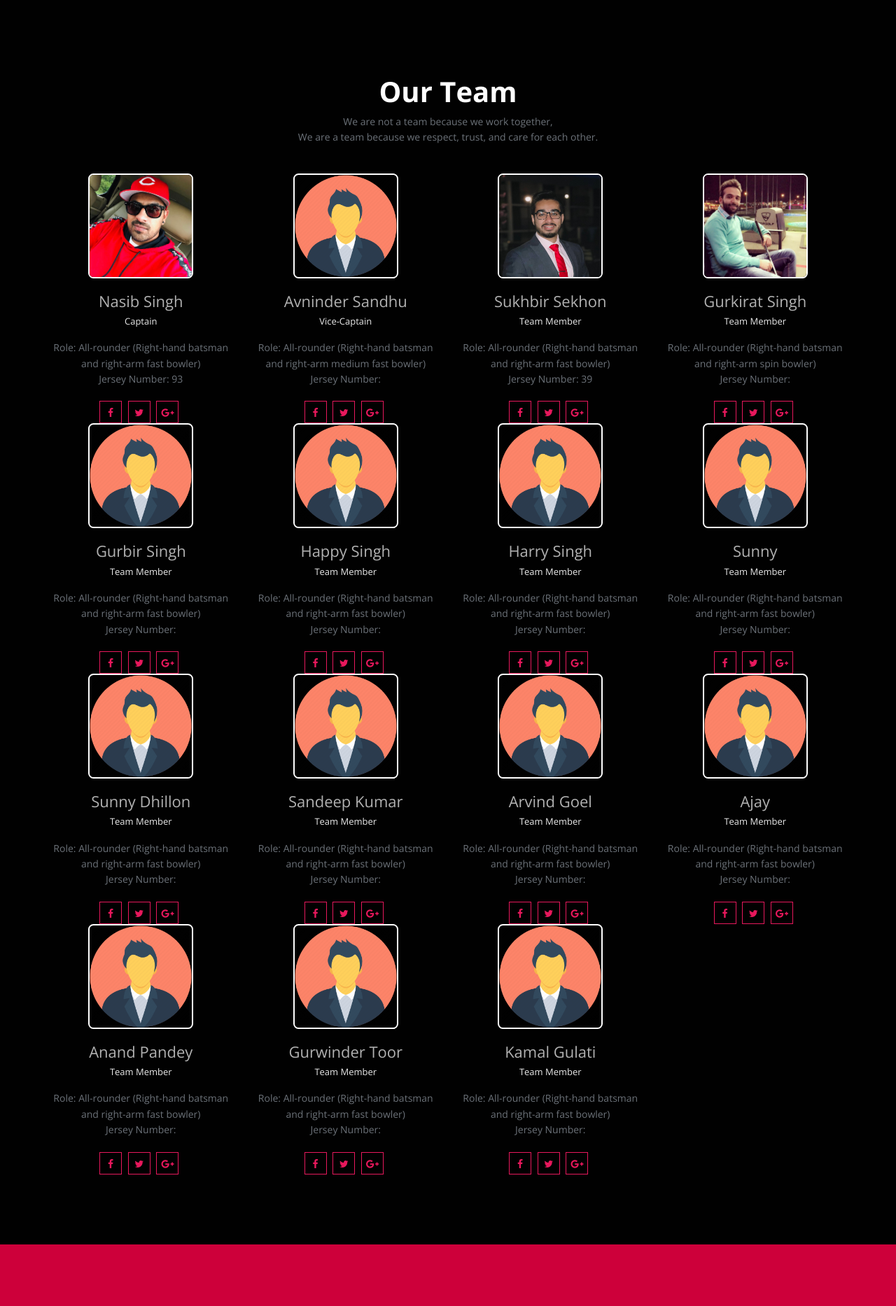
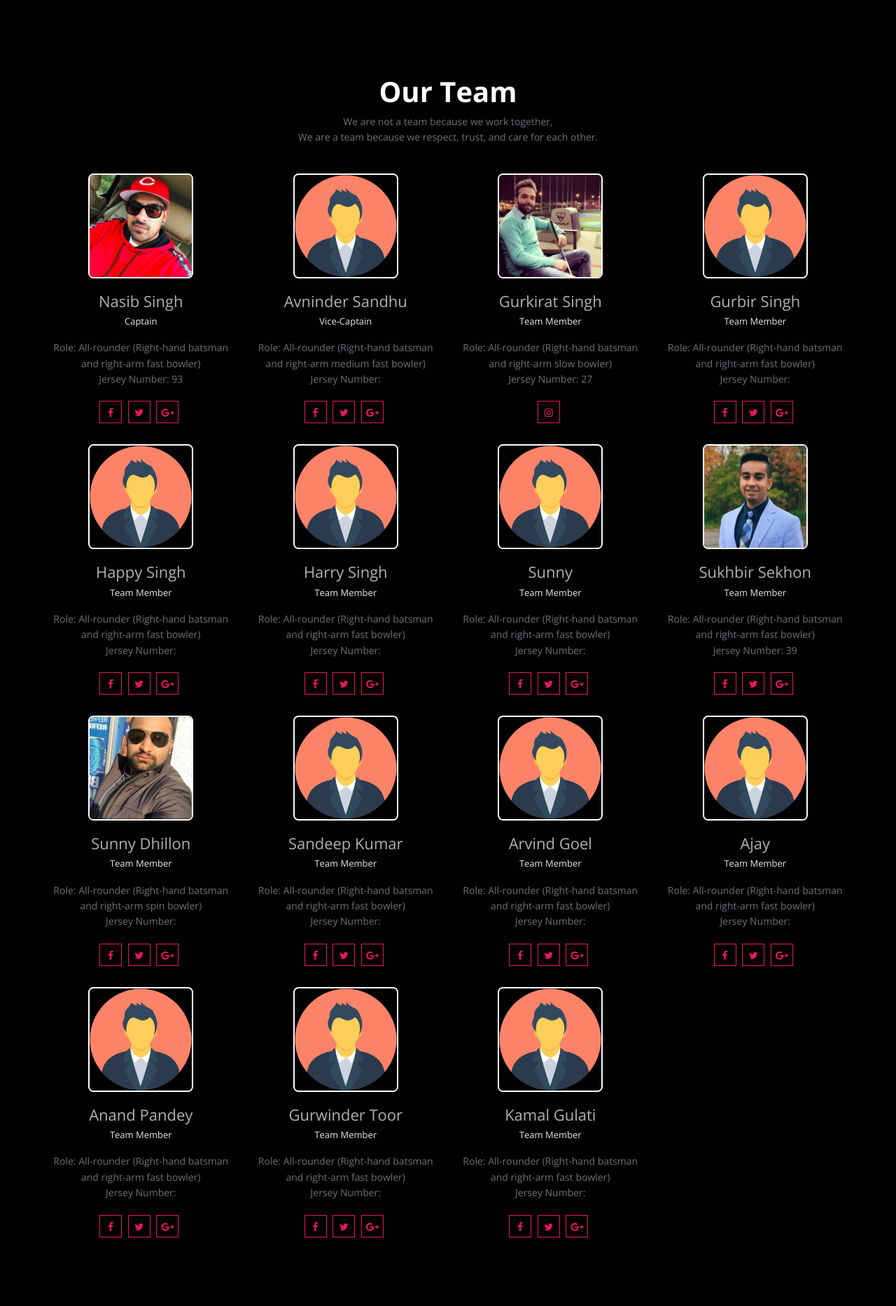
Before and after one commit to sukhbirsekhon/Cincy-Dayton-Cricket-Club, a PHP site: page / in a window 1280 px wide. Shown: the part 3164-5031 px from the top of the page at 70% size. Run offline with PHP 8.4, Linux system fonts and the light colour scheme; some libraries are stand-ins or nearby versions; some web fonts are replaced.

Commit message:
made few changes to team section

```diff
--- a/css/main.css
+++ b/css/main.css
@@ -615,6 +615,7 @@ ul.list-default li {
 .person {
 	max-width: 270px;
 	text-align: center;
+	margin-bottom: 30px;
 }
 .person img {
 	width: 150px;
--- a/index.html
+++ b/index.html
@@ -387,30 +387,16 @@
         </div>
       </div>
       <div class="col-md-3 col-sm-6">
-        <div class="person"> <img src="images/team-3.jpg" alt="" class="img-responsive">
-          <div class="person-content">
-            <h4>Sukhbir Sekhon</h4>
-            <h5 class="role">Team Member</h5>
-            <p>Role: All-rounder (Right-hand batsman and right-arm fast bowler) <br> Jersey Number: 39 </p>
-          </div>
-          <ul class="social-icons clearfix">
-            <li><a href="#" class=""><span class="fa fa-facebook"></span></a></li>
-            <li><a href="#" class=""><span class="fa fa-twitter"></span></a></li>
-            <li><a href="#" class=""><span class="fa fa-google-plus"></span></a></li>
-          </ul>
-        </div>
-      </div>
-      <div class="col-md-3 col-sm-6">
         <div class="person"> <img src="images/team-4.jpg" alt="" class="img-responsive">
           <div class="person-content">
             <h4>Gurkirat Singh</h4>
             <h5 class="role">Team Member</h5>
-            <p>Role: All-rounder (Right-hand batsman and right-arm spin bowler) <br> Jersey Number:  </p>
+            <p>Role: All-rounder (Right-hand batsman and right-arm slow bowler) <br> Jersey Number: 27  </p>
           </div>
           <ul class="social-icons clearfix">
-            <li><a href="#" class=""><span class="fa fa-facebook"></span></a></li>
-            <li><a href="#" class=""><span class="fa fa-twitter"></span></a></li>
-            <li><a href="#" class=""><span class="fa fa-google-plus"></span></a></li>
+            <li><a href="https://www.instagram.com/kirat_7691/" class=""><span class="fa fa-instagram"></span></a></li>
+            <!-- <li><a href="#" class=""><span class="fa fa-twitter"></span></a></li>  -->
+            <!-- <li><a href="#" class=""><span class="fa fa-google-plus"></span></a></li>  -->
           </ul>
         </div>
       </div>
@@ -471,11 +457,25 @@
         </div>
       </div>
       <div class="col-md-3 col-sm-6">
-        <div class="person"> <img src="images/team-2.jpg" alt="" class="img-responsive">
+        <div class="person"> <img src="images/sukhbir.jpg" alt="" class="img-responsive">
+          <div class="person-content">
+            <h4>Sukhbir Sekhon</h4>
+            <h5 class="role">Team Member</h5>
+            <p>Role: All-rounder (Right-hand batsman and right-arm fast bowler) <br> Jersey Number: 39 </p>
+          </div>
+          <ul class="social-icons clearfix">
+            <li><a href="#" class=""><span class="fa fa-facebook"></span></a></li>
+            <li><a href="#" class=""><span class="fa fa-twitter"></span></a></li>
+            <li><a href="#" class=""><span class="fa fa-google-plus"></span></a></li>
+          </ul>
+        </div>
+      </div>
+      <div class="col-md-3 col-sm-6">
+        <div class="person"> <img src="images/sunny-d.jpg" alt="" class="img-responsive">
           <div class="person-content">
             <h4>Sunny Dhillon</h4>
             <h5 class="role">Team Member</h5>
-            <p>Role: All-rounder (Right-hand batsman and right-arm fast bowler) <br> Jersey Number:  </p>
+            <p>Role: All-rounder (Right-hand batsman and right-arm spin bowler) <br> Jersey Number:  </p>
           </div>
           <ul class="social-icons clearfix">
             <li><a href="#" class=""><span class="fa fa-facebook"></span></a></li>
```
Also changed, not shown: images/sukhbir.jpg (added), images/sunny-d.jpg (added), images/team-3.jpg (deleted).
